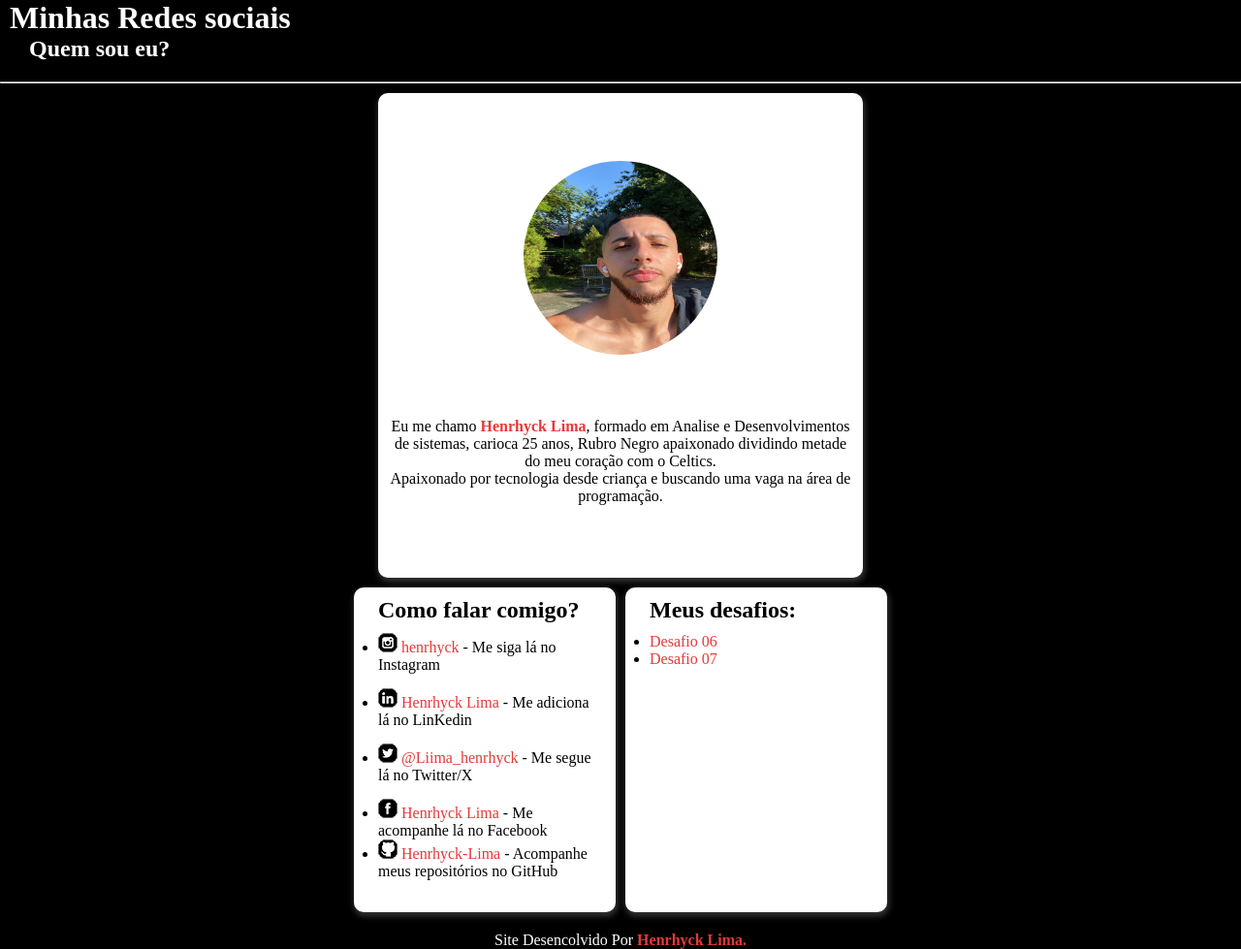
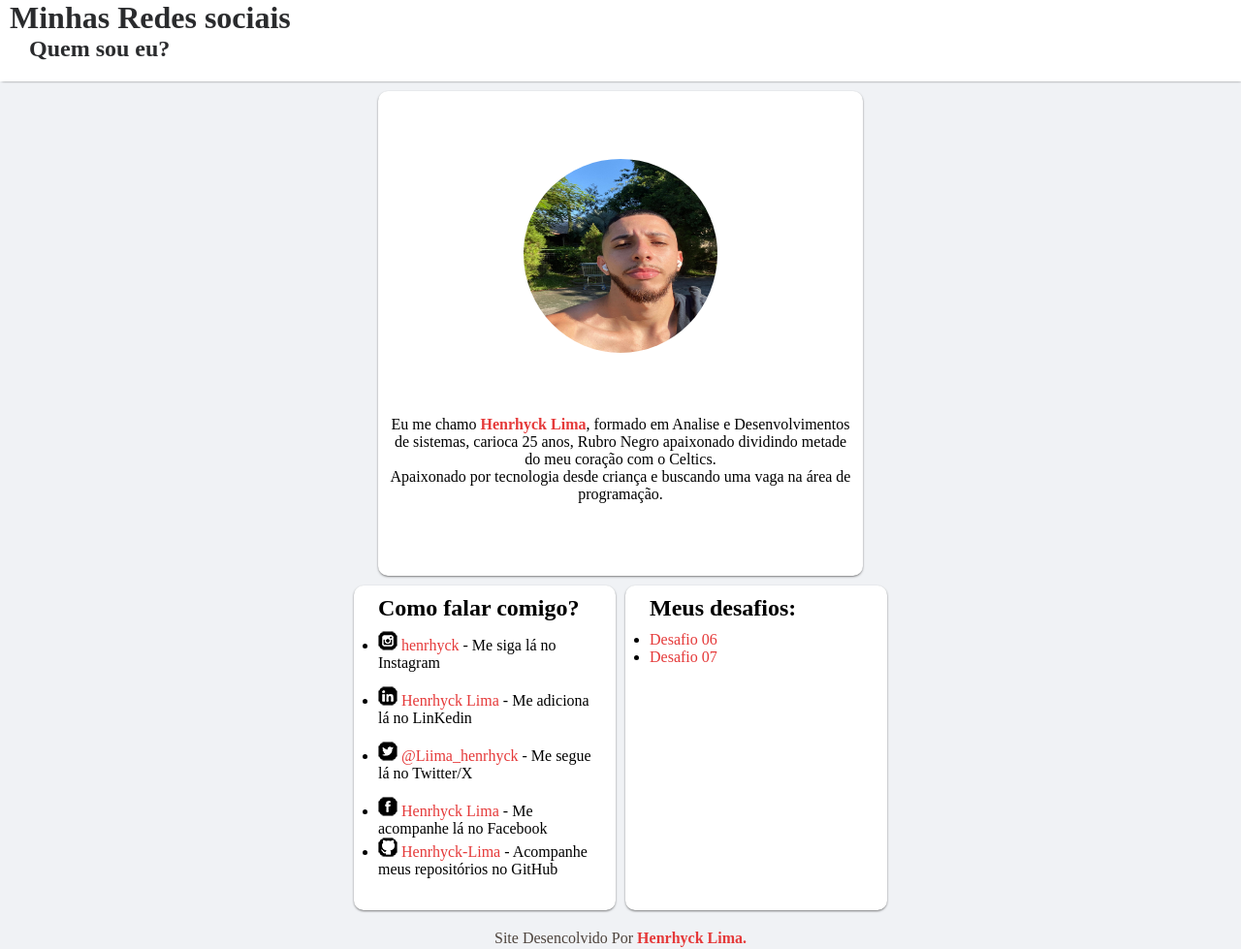
Before and after one commit to Henrhyck-Lima/EstudosHTML_CSS, a plain HTML site: page desafios/desafio05/index.html in a window 1280 px wide. Shown: the whole page at 97% size. Drawn offline with Linux system fonts and the light colour scheme.

Commit message:
troca de cor

```diff
--- a/desafios/desafio05/index.html
+++ b/desafios/desafio05/index.html
@@ -19,7 +19,6 @@
         <h2>Quem sou eu?</h2>
 
     </header>
-<hr>
     <main>
         <article class="quem-sou">
             <img class="perfil" src="imagens/400.jpg" alt="">
--- a/desafios/desafio05/style.css
+++ b/desafios/desafio05/style.css
@@ -18,17 +18,25 @@
     --cor01:#000000;
     --cor02: #e53939;
     --cor03: #ffffff;
+    --cor04: #F0F1F4;
+    --cor05: #F0F2F5;
+    --cor06: #CBCACA;
+    --cor07: #4D433C;
+    --cor08:#2A2B2D;
+
 
 
 }
 body {
     /* justify-content:center ; */
-    background-color: var(--cor01);
+    background-color: var(--cor05);
 }
 
 header {
-    color: var(--cor03);
+    background-color: var(--cor03);
+    color: var(--cor08);
     padding-bottom: 20px;
+    box-shadow: 1px 0px 3px -1px black;
     text-indent: 10px;
 }
 
@@ -51,7 +59,7 @@ main{
     height: 500px;
     background-color:var(--cor03);
     border-radius: 10px;
-    box-shadow: #373636 1px 3px 6px 1px;
+    box-shadow: 0px 1px 3px -1px black;
     display: flex;
     flex-direction: column;
     /* align-items: center;
@@ -88,7 +96,7 @@ article > p {
     border-radius: 10px;
     width: 500px;
     height: 300px;
-    box-shadow: #373636 1px 3px 6px 1px;
+    box-shadow: 0px 1px 3px -1px black;
 }
 .contato > h2 {
     padding-bottom: 10px;
@@ -106,7 +114,7 @@ article > p {
     padding-top: 10px;
     background-color:var(--cor03);
     border-radius: 10px;
-    box-shadow: #373636 1px 3px 6px 1px;
+    box-shadow: 0px 1px 3px -1px black;
     width: 500px;
     height: 300px;
 }
@@ -133,5 +141,5 @@ strong{
 footer {
     text-align: center;
     margin-top: 20px;
-    color: var(--cor03);
+    color: var(--cor07);
 }
```
